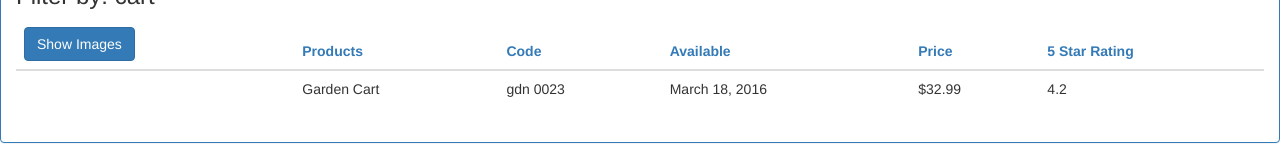
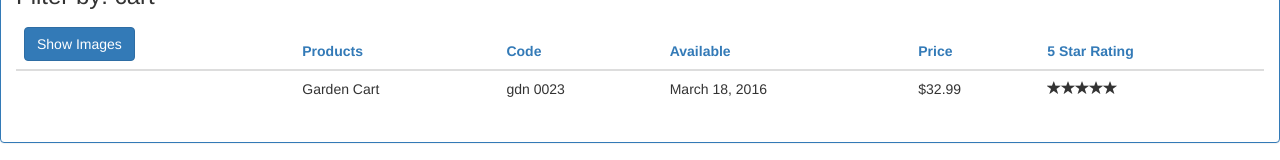
Before and after one commit to merajuddin/APM, an Angular app: page / in a window 1280 px wide. Shown: the part 204-364 px from the top of the page. Built offline with nearby package versions, Linux system fonts and the light colour scheme.

Commit message:
Created a Star rating component
Nested StarComponent inside the ProductList Component. Used the @Input &
@Output(with EventEmitter) decorators to bind the property values of
nested component to the container component.

```diff
--- a/src/app/app.module.ts
+++ b/src/app/app.module.ts
@@ -5,13 +5,15 @@
 import { AppComponent } from './app.component';
 import { ProductListComponent } from './products/product-list.component';
 import { ConvertToSpacesPipe } from './shared/convert-to-spaces.pipe';
+import { StarComponent } from './shared/star.component';
 
 
 @NgModule({
   declarations: [
     AppComponent,
     ProductListComponent,
-    ConvertToSpacesPipe
+    ConvertToSpacesPipe,
+    StarComponent
   ],
   imports: [
     BrowserModule,
--- a/src/app/products/product-list.component.html
+++ b/src/app/products/product-list.component.html
@@ -44,7 +44,10 @@
                         <td>{{product.productCode | lowercase | convertToSpaces:'-':' '}}</td>
                         <td>{{product.releaseDate }}</td>
                         <td>{{product.price | currency:'USD':true:'1.2-2'}}</td>
-                        <td>{{product.starRating}}</td>
+                        <td>
+                            <pm-star [rating]="product.starRating"
+                                (ratingClicked)="onRatingClicked($event)"></pm-star>
+                        </td>
                     </tr>
                 </tbody>
             </table>
--- a/src/app/products/product-list.component.ts
+++ b/src/app/products/product-list.component.ts
@@ -65,4 +65,7 @@
         console.log("On Init");
     }
 
+    onRatingClicked(message: string): void{
+        this.pageTitle = "Product List: "+ message;
+    }
 }
--- a/src/app/shared/star.component.html
+++ b/src/app/shared/star.component.html
@@ -1,6 +1,7 @@
 <div class="crop"
     [style.width.px]="starWidth"
-    [title]="rating">
+    [title]="rating"
+    (click)="onClick()">
     <div style="width: 86px">
         <span class="glyphicon glyphicon-star"></span>
         <span class="glyphicon glyphicon-star"></span>
--- /dev/null
+++ b/src/app/shared/star.component.ts
@@ -0,0 +1,23 @@
+import { Component, OnChanges, Input, EventEmitter, Output } from "@angular/core";
+
+@Component({
+    selector: 'pm-star',
+    templateUrl: './star.component.html',
+    styleUrls: ['./star.component.css']
+})
+export class StarComponent implements OnChanges{
+
+    @Input() rating: number;
+    starWidth: number;
+
+    @Output() ratingClicked: EventEmitter<string> = new EventEmitter<string>();
+
+
+    ngOnChanges():void{
+        this.starWidth = this.rating * 86/5;
+    }
+
+    onClick():void{
+        this.ratingClicked.emit(`The rating ${this.rating} is clicked!`);
+    }
+}
```
